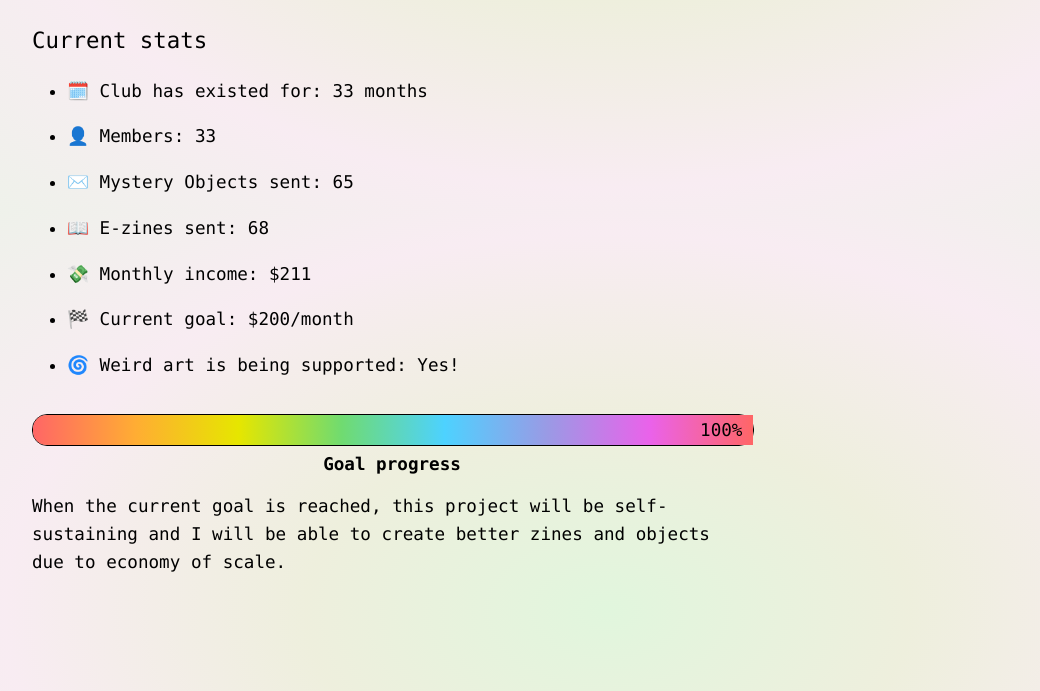
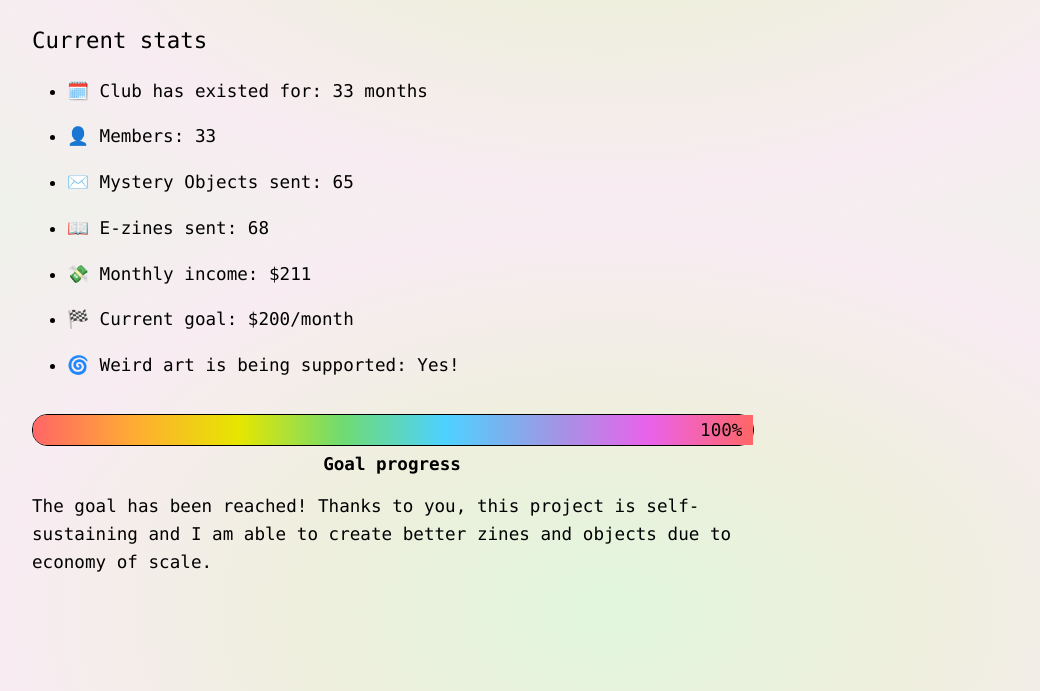
Before and after one commit to palomakop/palomakop.tv-11ty, an Eleventy site: page src/zine-club/index.liquid in a window 1280 px wide. Shown: the part 2989-3680 px from the top of the page, without its empty margins (32-1072 px from the left). Built offline with nearby package versions, Linux system fonts and the light colour scheme; Eleventy itself is replaced by a stand-in of ours; files that its build step writes are made by us from their sources; a web font is replaced by a local one; what prettier would draw is missing.

Commit message:
updated zine club page again

```diff
--- a/src/zine-club/index.liquid
+++ b/src/zine-club/index.liquid
@@ -149,6 +149,6 @@ fundingGoal: 200
 
   <p class=funding-caption>Goal progress</p>
 
-  <p>When the current goal is reached, this project will be self-sustaining and I will be able to create better zines and objects due to economy of scale.</p>
+  <p>The goal has been reached! Thanks to you, this project is self-sustaining and I am able to create better zines and objects due to economy of scale.</p>
 
 </div>
```
